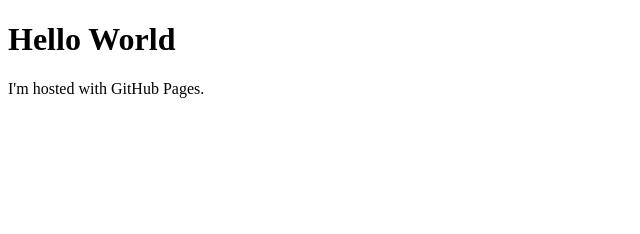
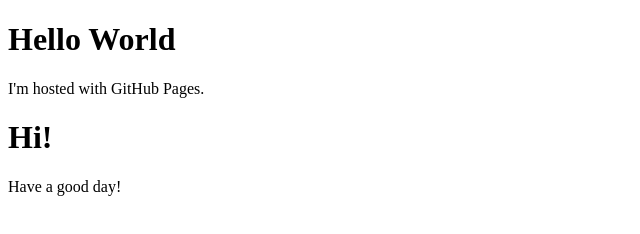
Before and after one commit to ximengchang-ucl/-ximengchang-ucl-.github.io, a plain HTML site: page index.html in a window 1280 px wide. Shown: the whole page, without its empty margins (0-640 px from the left). Drawn offline with Linux system fonts and the light colour scheme.

Commit message:
Update index.html

```diff
--- a/index.html
+++ b/index.html
@@ -5,3 +5,5 @@
 <p>I'm hosted with GitHub Pages.</p>
 </body>
 </html>
+<h1>Hi!</h1>
+<p>Have a good day!</p>
```
